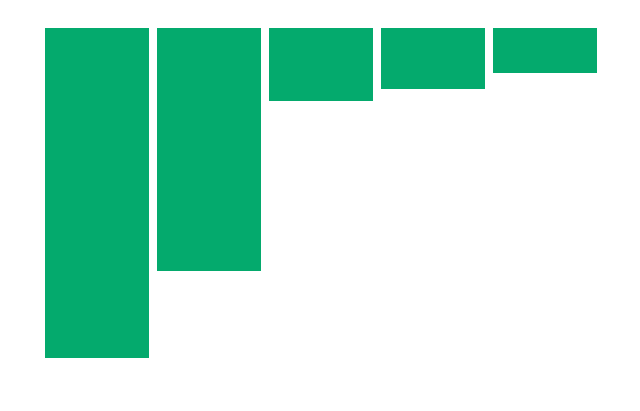
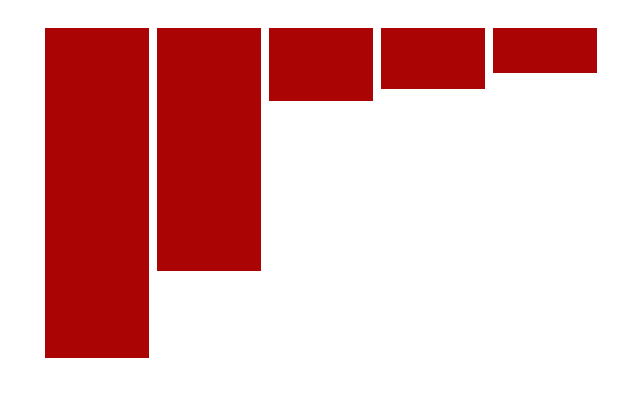
Before and after one commit to lucasthaynan/programacao-web-insper, a plain HTML site: page index.html in a window 1280 px wide. Shown: the whole page, without its empty margins (315-955 px from the left). Drawn offline with Linux system fonts and the light colour scheme.

Commit message:
Update estilo.css

```diff
--- a/estilo.css
+++ b/estilo.css
@@ -21,7 +21,7 @@ body{
     padding: 10px;
     color: #fff;
     margin-right: 8px;
-    background-color: #04AA6D;
+    background-color: #aa0404;
   }
 
   .barra.eua{
```
